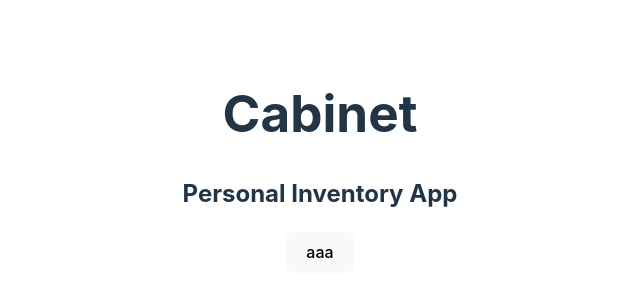
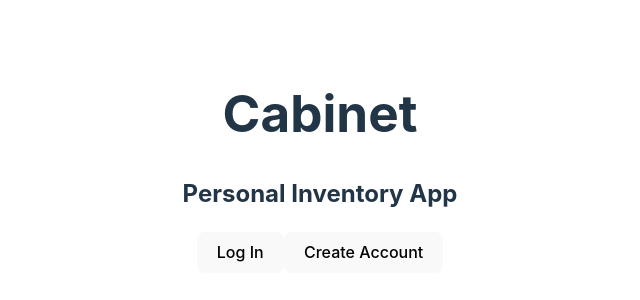
Before and after one commit to Joseph-Ramon-Lucas/inventory-app, a React (Vite) app in the folder front/: page / in a window 1280 px wide. Shown: the part 238-538 px from the top of the page, without its empty margins (320-960 px from the left). Built offline with nearby package versions, Linux system fonts and the light colour scheme.

Commit message:
Got basic pages for account creation

```diff
--- /dev/null
+++ b/front/src/components/CreateAccount.tsx
@@ -0,0 +1,11 @@
+import "../App.css";
+import { Button } from "@/components/ui/button";
+
+
+export function CreateAccount() {
+    return (
+        <div>
+            <h1>Create your Cabinet Account</h1>
+        </div>
+    )
+}
--- a/front/src/components/Home.tsx
+++ b/front/src/components/Home.tsx
@@ -1,14 +1,10 @@
 import React from "react";
 import ReactDOM from "react-dom/client";
-import App from "./App.tsx";
-import { createBrowserRouter, RouterProvider } from "react-router-dom";
+import { createBrowserRouter, Link, RouterProvider } from "react-router-dom";
 import "../App.css";
 import { Button } from "@/components/ui/button";
 
 export function Home() {
-	const doATing = () => {
-		console.log("ting done");
-	};
 
 	return (
 		<>
@@ -16,7 +12,9 @@ export function Home() {
 				<h1>Cabinet</h1>
 				<h2>Personal Inventory App</h2>
 
-				<Button onClick={doATing}>aaa</Button>
+				<Link to="/login"><Button >Log In</Button></Link>
+				<Link to="/createAccount"><Button>Create Account</Button></Link>
+
 			</div>
 		</>
 	);
--- /dev/null
+++ b/front/src/components/Login.tsx
@@ -0,0 +1,10 @@
+import "../App.css";
+import { Button } from "@/components/ui/button";
+
+export function Login() {
+    return (
+        <div>
+            <h1>Log into your Cabinet Account</h1>
+        </div>
+    )
+}
```
Also changed, not shown: front/src/main.tsx (+10 -0 lines).
